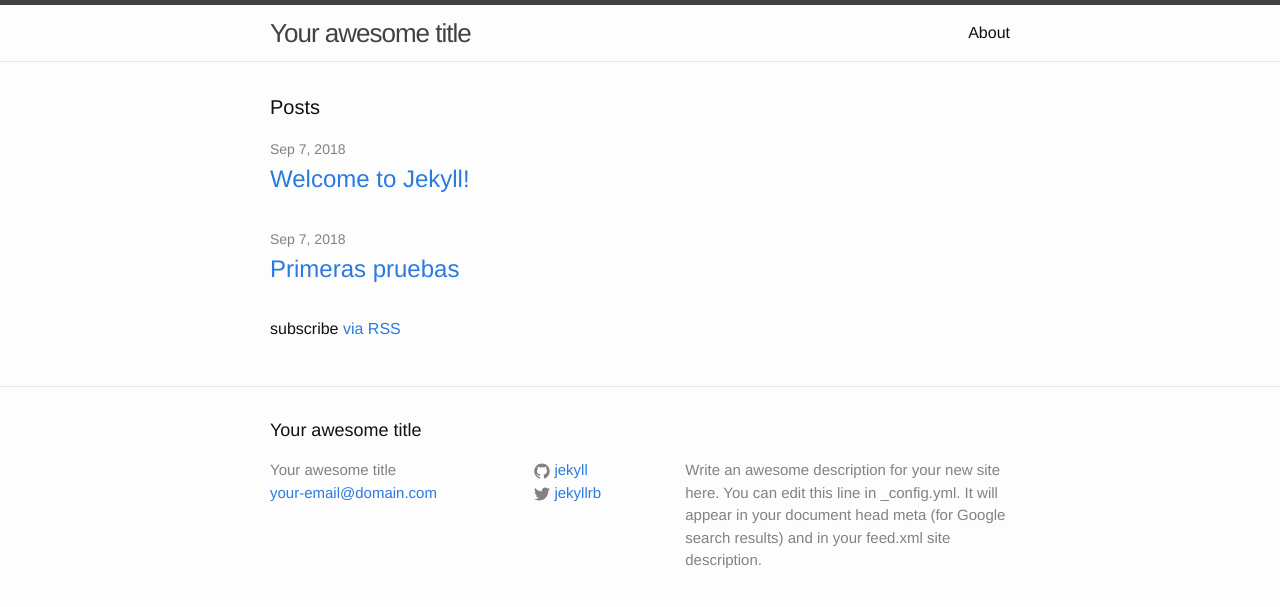
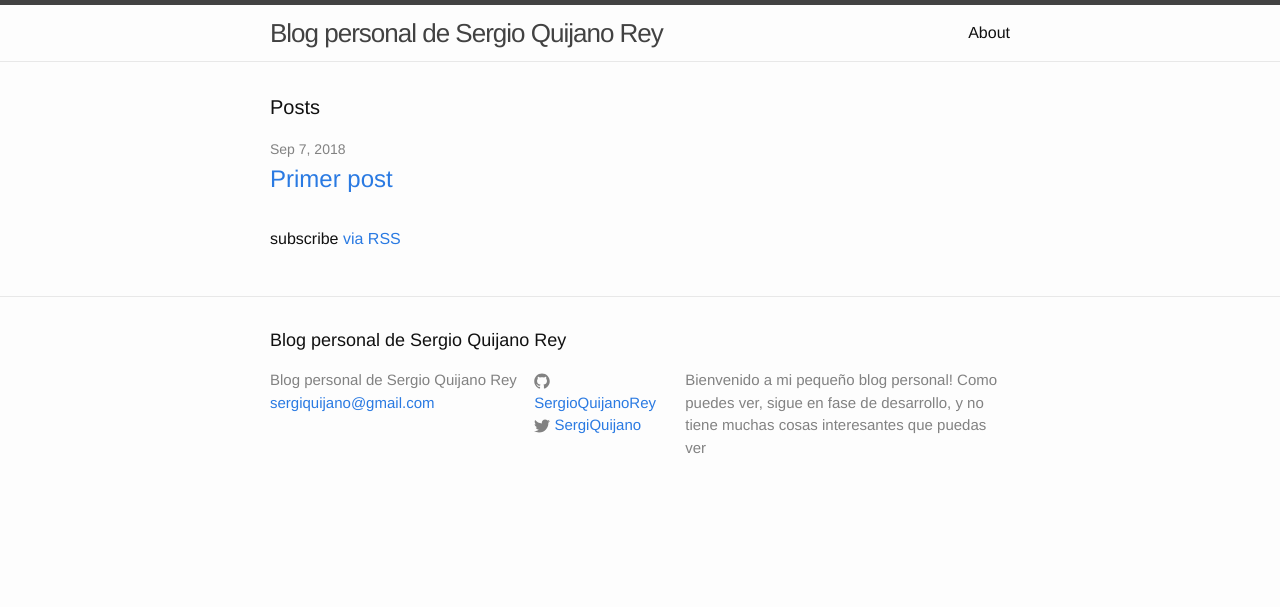
Before and after one commit to SergioQuijanoRey/sergioquijanorey.github.io, a Jekyll site: the page built from index.html, in a window 1280 px wide. Shown: the top 607 px of the page. Built offline with Jekyll 4.4.1, drawn with Linux system fonts in a browser that asks for light colours.

Commit message:
Algunos cambios

```diff
--- a/_config.yml
+++ b/_config.yml
@@ -6,16 +6,15 @@
 # 'jekyll serve'. If you change this file, please restart the server process.
 
 # Site settings
-title: Your awesome title
-email: your-email@domain.com
+title: Blog personal de Sergio Quijano Rey
+email: sergiquijano@gmail.com
 description: > # this means to ignore newlines until "baseurl:"
-  Write an awesome description for your new site here. You can edit this
-  line in _config.yml. It will appear in your document head meta (for
-  Google search results) and in your feed.xml site description.
+  Bienvenido a mi pequeño blog personal! Como puedes ver, sigue en fase de
+  desarrollo, y no tiene muchas cosas interesantes que puedas ver
 baseurl: "" # the subpath of your site, e.g. /blog
 url: "http://yourdomain.com" # the base hostname & protocol for your site
-twitter_username: jekyllrb
-github_username:  jekyll
+twitter_username: SergiQuijano
+github_username:  SergioQuijanoRey
 
 # Build settings
 markdown: kramdown
```
Also changed, not shown: _posts/2018-09-07-bienvenida.md (added, +8 -0 lines), _posts/2018-09-07-pruebas.md (deleted, +0 -35 lines), _posts/2018-09-07-welcome-to-jekyll.markdown (deleted, +0 -25 lines).
